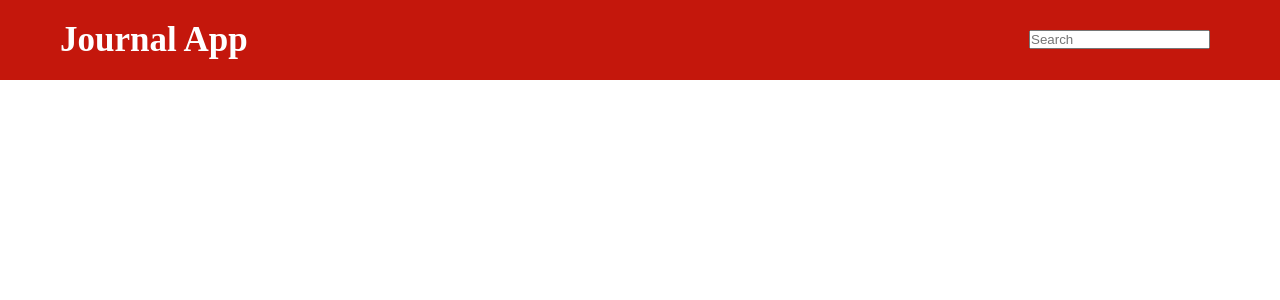
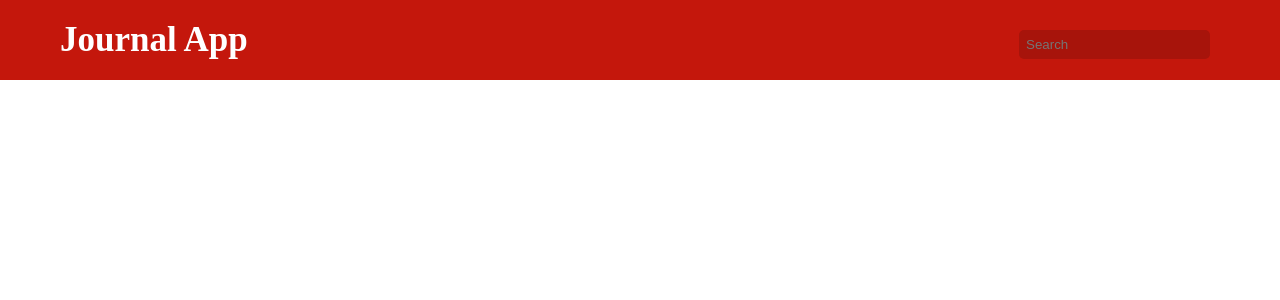
Before and after one commit to MateusLSants/Journal-App, a React (Create React App) app in the folder frontend/: page / in a window 1280 px wide. Shown: the top 300 px of the page. Built offline with nearby package versions, Linux system fonts and the light colour scheme.

Commit message:
implementing search bar in header

```diff
--- a/frontend/src/components/CustomHeader/CustomHeader.css
+++ b/frontend/src/components/CustomHeader/CustomHeader.css
@@ -36,3 +36,17 @@ nav ul  {
     padding: 30px;
     margin-right: 40px;
 }
+
+input {
+    padding: 5px;
+    border-radius: 5px;
+    border-color: transparent;
+    background-color: #a7140b;
+    color: white;
+}
+
+input:focus {
+    background-color: white;
+    border-color: transparent;
+    color: black;
+}
--- a/frontend/src/components/CustomHeader/CustomHeader.js
+++ b/frontend/src/components/CustomHeader/CustomHeader.js
@@ -7,6 +7,7 @@ function CustomHeader() {
             <nav>
                 <label className="logo">Journal App</label>
                 <ul>
+
                     <input type={Text} placeholder="Search"></input>
                 </ul>
             </nav>
```
